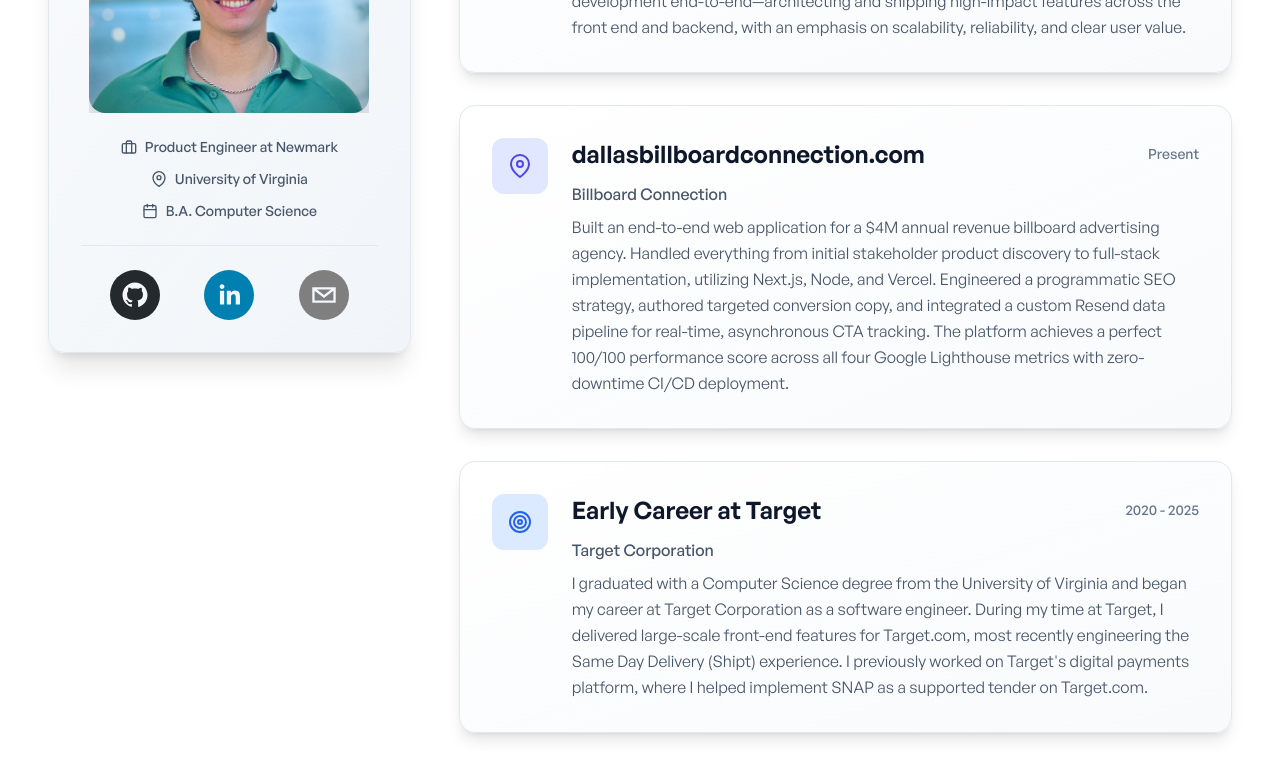
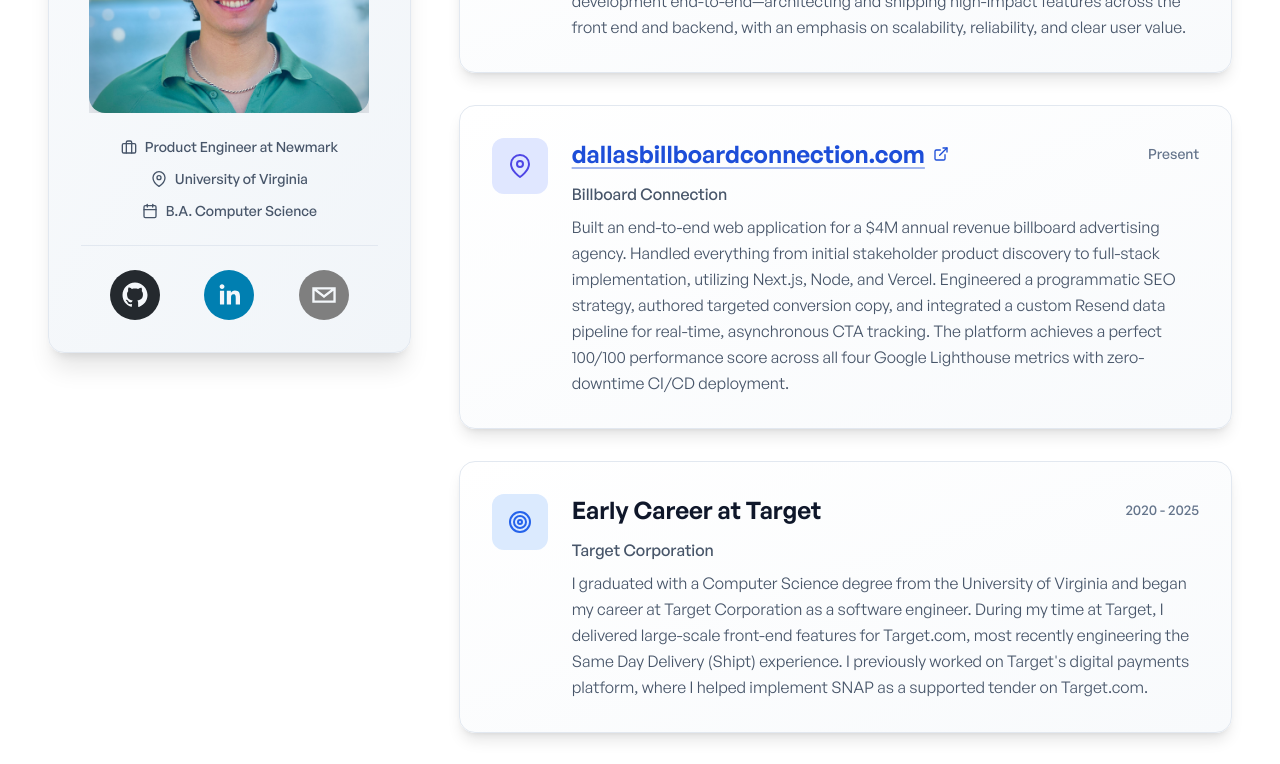
Before and after one commit to Don-Joel/Me, a Next.js app: page / in a window 1280 px wide. Shown: the part 2220-2984 px from the top of the page. Built offline with nearby package versions, Linux system fonts and the light colour scheme.

Commit message:
adding link

```diff
--- a/components/about/AboutMeBio.tsx
+++ b/components/about/AboutMeBio.tsx
@@ -1,7 +1,12 @@
 import Image from "next/image";
 import { motion } from "framer-motion";
 import { SocialIcon } from "react-social-icons";
-import { FiBriefcase, FiMapPin, FiCalendar } from "react-icons/fi";
+import {
+  FiBriefcase,
+  FiMapPin,
+  FiCalendar,
+  FiExternalLink,
+} from "react-icons/fi";
 import { experiences } from "../../consts/aboutMeExperiences";
 
 const AboutMeBio = () => {
@@ -137,8 +142,25 @@
                       {/* Content */}
                       <div className="flex-1 min-w-0">
                         <div className="flex flex-col sm:flex-row sm:items-center sm:justify-between gap-2 mb-3">
-                          <h3 className="text-2xl font-general-semibold text-slate-900 dark:text-slate-100 break-words">
-                            {exp.title}
+                          <h3 className="text-2xl font-general-semibold break-words">
+                            {exp.url ? (
+                              <a
+                                href={exp.url}
+                                target="_blank"
+                                rel="noopener noreferrer"
+                                className="inline-flex items-center gap-2 text-blue-700 dark:text-blue-400 underline underline-offset-4 decoration-blue-700/40 dark:decoration-blue-400/40 hover:decoration-blue-700 dark:hover:decoration-blue-400 hover:text-blue-800 dark:hover:text-blue-300 transition-colors"
+                              >
+                                {exp.title}
+                                <FiExternalLink
+                                  className="w-4 h-4 shrink-0"
+                                  aria-hidden
+                                />
+                              </a>
+                            ) : (
+                              <span className="text-slate-900 dark:text-slate-100">
+                                {exp.title}
+                              </span>
+                            )}
                           </h3>
                           <span className="text-sm font-general-medium text-slate-500 dark:text-slate-400 shrink-0">
                             {exp.period}
--- a/consts/aboutMeExperiences.ts
+++ b/consts/aboutMeExperiences.ts
@@ -23,6 +23,7 @@
     title: "dallasbillboardconnection.com",
     period: "Present",
     company: "Billboard Connection",
+    url: "https://dallasbillboardconnection.com",
     description:
       "Built an end-to-end web application for a $4M annual revenue billboard advertising agency. Handled everything from initial stakeholder product discovery to full-stack implementation, utilizing Next.js, Node, and Vercel. Engineered a programmatic SEO strategy, authored targeted conversion copy, and integrated a custom Resend data pipeline for real-time, asynchronous CTA tracking. The platform achieves a perfect 100/100 performance score across all four Google Lighthouse metrics with zero-downtime CI/CD deployment.",
     iconBg: "bg-indigo-100 dark:bg-indigo-900/30",
--- a/consts/types.ts
+++ b/consts/types.ts
@@ -22,4 +22,5 @@
   description: string;
   iconBg: string;
   iconColor: string;
+  url?: string;
 };
```
